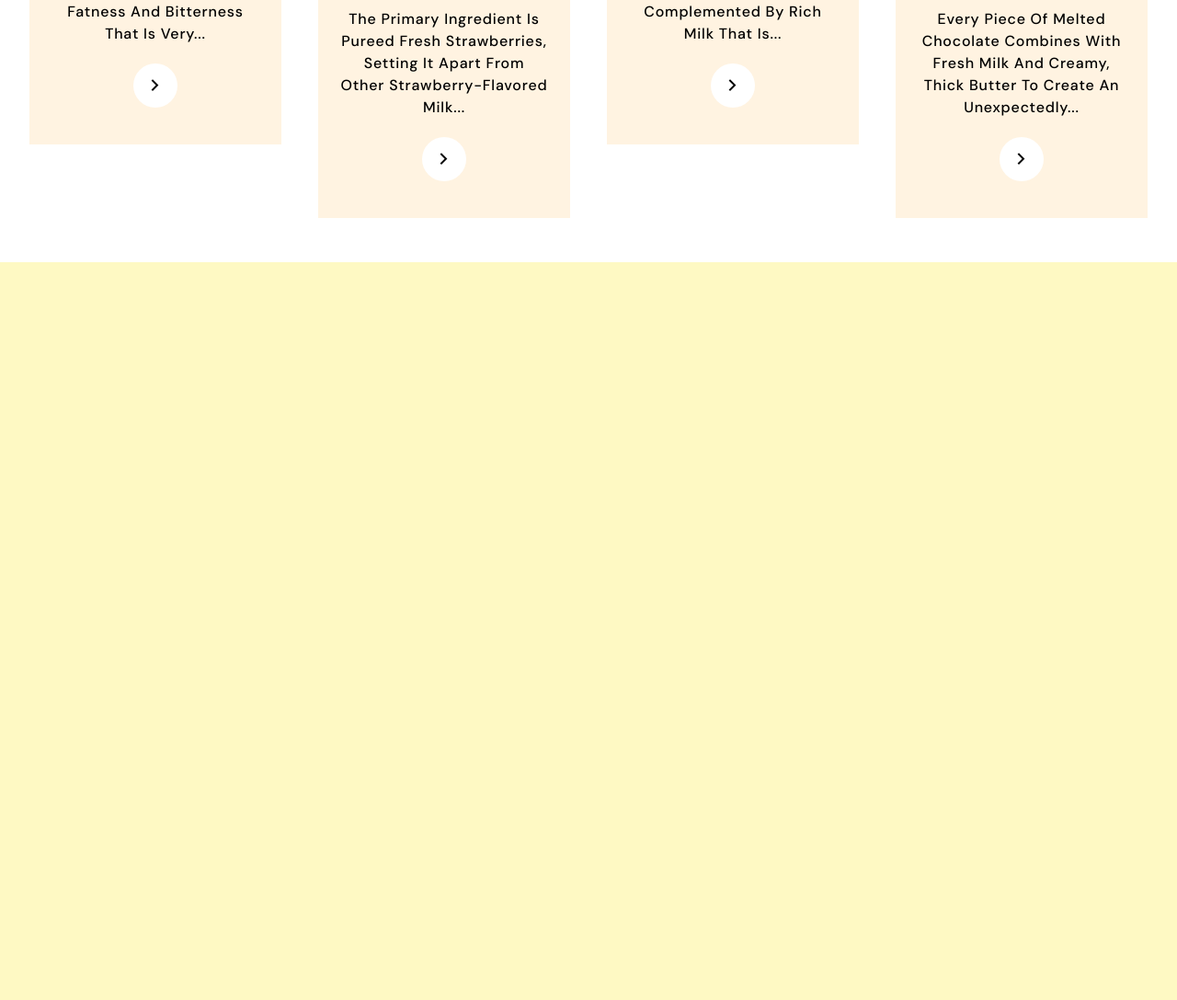
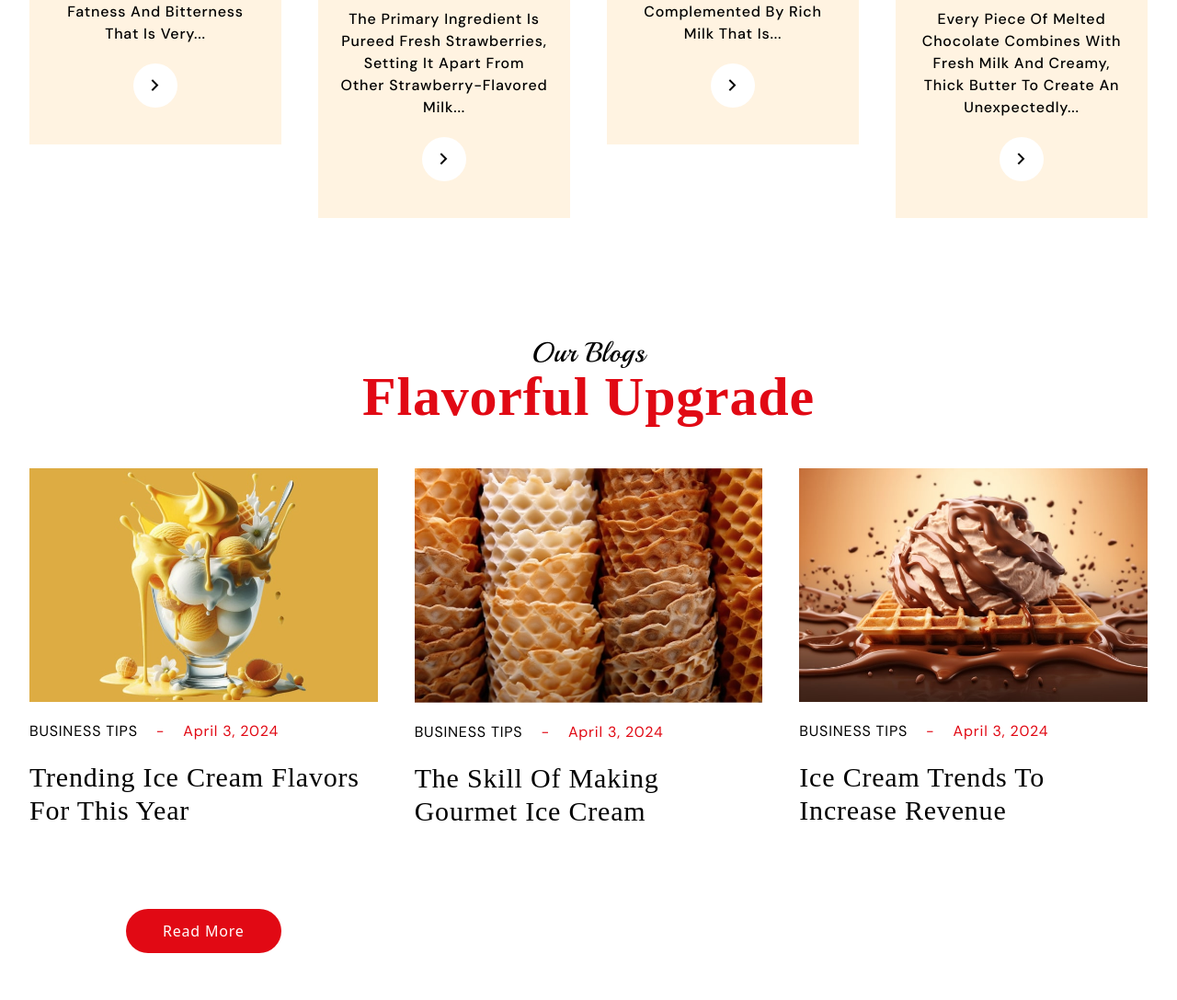
Before and after one commit to dhiraj-1104/Icecream-website, a website built with Vite: page index.html in a window 1280 px wide. Shown: the part 5136-6223 px from the top of the page at 92% size. Before the commit the page ends 5421 px from the top, so only its background shows below. Built offline with nearby package versions, Linux system fonts and the light colour scheme; a web font is replaced by a local one.

Commit message:
Blog completed

```diff
--- a/index.html
+++ b/index.html
@@ -572,7 +572,9 @@
 
     <!--~~~~~~~~~~~~~~~~~~~ FLAVOR-INFO ~~~~~~~~~~~~~~~~~~~~~~~~~~-->
     <section class="container py-12">
-      <div class="grid grid-cols-1 place-items-center gap-y-10 sm:grid-cols-2 sm:gap-y-0 sm:gap-x-10 lg:grid-cols-4">
+      <div
+        class="grid grid-cols-1 place-items-center gap-y-10 sm:grid-cols-2 sm:gap-y-0 sm:gap-x-10 lg:grid-cols-4"
+      >
         <!-- item 1 -->
         <div
           class="flavor_item max-w-sm bg-cardcolor_1 py-10 px-6 text-center space-y-5"
@@ -613,7 +615,8 @@
           </figure>
           <h3 class="text-center">Strawberry</h3>
           <p class="font-medium capitalize">
-            The primary ingredient is pureed fresh strawberries, setting it apart from other strawberry-flavored milk...
+            The primary ingredient is pureed fresh strawberries, setting it
+            apart from other strawberry-flavored milk...
           </p>
           <button
             class="bg-white h-12 w-12 rounded-full text-2xl hover:bg-firstcolor hover:text-white duration-300"
@@ -637,7 +640,8 @@
           </figure>
           <h3 class="text-center">Orange</h3>
           <p class="font-medium capitalize">
-            The ice cream offers a sweet honey flavor paired with an orange aroma, complemented by rich milk that is...
+            The ice cream offers a sweet honey flavor paired with an orange
+            aroma, complemented by rich milk that is...
           </p>
           <button
             class="bg-white h-12 w-12 rounded-full text-2xl hover:bg-firstcolor hover:text-white duration-300"
@@ -661,7 +665,8 @@
           </figure>
           <h3 class="text-center">Chocolate</h3>
           <p class="font-medium capitalize">
-            Every piece of melted chocolate combines with fresh milk and creamy, thick butter to create an unexpectedly...
+            Every piece of melted chocolate combines with fresh milk and creamy,
+            thick butter to create an unexpectedly...
           </p>
           <button
             class="bg-white h-12 w-12 rounded-full text-2xl hover:bg-firstcolor hover:text-white duration-300"
@@ -669,14 +674,67 @@
             <i class="ri-arrow-right-s-line"></i>
           </button>
         </div>
-
-
-
       </div>
     </section>
 
     <!--~~~~~~~~~~~~~~~~~~~ BLOGS ~~~~~~~~~~~~~~~~~~~~~~~~~~-->
-    <section id="blogs"></section>
+    <section id="blogs" class="container py-20">
+      <div class="text-center pb-12">
+        <h4>Our Blogs</h4>
+        <h2>Flavorful Upgrade</h2>
+      </div>
+
+      <div class="grid grid-cols-1 gap-10 md:grid-cols-2 lg:grid-cols-3">
+        <!-- card 1 -->
+        <div class="relative overflow-hidden">
+          <img src="assets/images/blog_1.jpg" alt="blog_1" class="w-full hover:scale-110 duration-700 "/>
+
+          <div>
+            <div class="flex items-center gap-5 py-5">
+              <p class="uppercase hover:text-firstcolor cursor-pointer">Business Tips</p>
+              <p class="text-firstcolor">-</p>
+              <p class="text-firstcolor cursor-pointer"> April 3, 2024</p>
+            </div>
+            <h3 class="hover:text-firstcolor cursor-pointer font-medium">Trending Ice Cream Flavors for This Year</h3>
+          </div>
+        </div>
+
+        <!-- card 2 -->
+        <div class="relative overflow-hidden">
+          <img src="assets/images/blog_2.jpg" alt="blog_1" class="w-full hover:scale-110 duration-700 "/>
+
+          <div>
+            <div class="flex items-center gap-5 py-5">
+              <p class="uppercase hover:text-firstcolor cursor-pointer">Business Tips</p>
+              <p class="text-firstcolor">-</p>
+              <p class="text-firstcolor cursor-pointer"> April 3, 2024</p>
+            </div>
+            <h3 class="hover:text-firstcolor cursor-pointer font-medium">The Skill of Making Gourmet Ice Cream</h3>
+          </div>
+        </div>
+
+        <!-- card 3 -->
+        <div class="relative overflow-hidden">
+          <img src="assets/images/blog_3.jpg" alt="blog_1" class="w-full hover:scale-110 duration-700 "/>
+
+          <div>
+            <div class="flex items-center gap-5 py-5">
+              <p class="uppercase hover:text-firstcolor cursor-pointer">Business Tips</p>
+              <p class="text-firstcolor">-</p>
+              <p class="text-firstcolor cursor-pointer"> April 3, 2024</p>
+            </div>
+            <h3 class="hover:text-firstcolor cursor-pointer font-medium">Ice Cream Trends to Increase Revenue</h3>
+          </div>
+        </div>
+
+        <div class="text-center py-12">
+          <button class="py-3 px-10 bg-firstcolor text-white rounded-full">
+            Read More
+          </button>
+        </div>
+
+      </div>
+    </section>
 
     <!--~~~~~~~~~~~~~~~~~~~ NEWSLETTER ~~~~~~~~~~~~~~~~~~~~~~~~~~-->
     <footer></footer>
```
